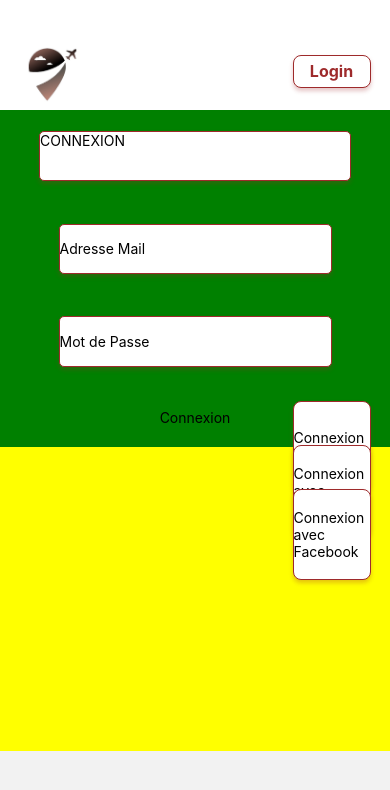
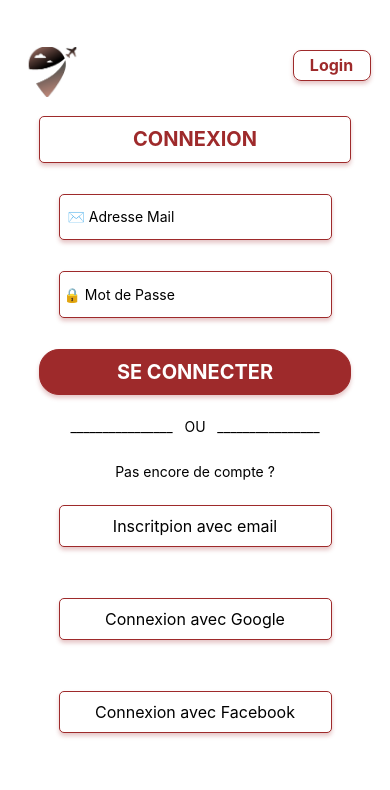
Before and after one commit to Anais1805/VoyageVoyageFront, a React Native app: screen /Connection in a window 390 px wide. Shown: the top 790 px of the page. Built offline with nearby package versions, Linux system fonts and the light colour scheme.

Commit message:
connection:4

```diff
--- a/Screens/ConnectionScreen.js
+++ b/Screens/ConnectionScreen.js
@@ -17,25 +17,30 @@ export default function ConnectionScreen({ navigation }) {
         </View>
 
         <View style={styles.part1}>
-        <Text style={styles.connexion}>CONNEXION</Text>
-        <TextInput style={styles.input} placeholder='Adresse Mail'>
+          <View style={styles.connexion}>
+            <Text style={styles.title}>CONNEXION</Text>
+          </View>
+        <TextInput style={styles.input} placeholder='  ✉️️ Adresse Mail'>
           {/* <FontAwesome name='envelope' size={20}></FontAwesome> */}
         </TextInput>
-        <TextInput style={styles.input} placeholder='Mot de Passe'></TextInput>
-           <TouchableOpacity onPress={() => handleSubmit()} activeOpacity={0.8}>
-            <Text style={styles.textConnexion}>Connexion</Text>
+        <TextInput style={styles.input} placeholder=' 🔒 Mot de Passe'></TextInput>
+           <TouchableOpacity style={styles.textconnexion} onPress={() => handleSubmit()} activeOpacity={0.8}>
+              <Text style={styles.title2}>SE CONNECTER</Text>
           </TouchableOpacity>
         </View>
 
+        <Text style={styles.compte}>________________   OU   ________________</Text>
+        <Text style={styles.compte}> Pas encore de compte ? </Text>
+
         <View style={styles.part2}>
-        <TouchableOpacity onPress={() => handleSubmit()} style={styles.login} activeOpacity={0.8}>
-            <Text style={styles.textConnexion}>Connexion avec email</Text>
+        <TouchableOpacity onPress={() => handleSubmit()} style={styles.input} activeOpacity={0.8}>
+            <Text style={styles.text}>Inscritpion avec email</Text>
           </TouchableOpacity>
-          <TouchableOpacity onPress={() => handleSubmit()} style={styles.login} activeOpacity={0.8}>
-            <Text style={styles.textConnexion}>Connexion avec Google</Text>
+          <TouchableOpacity onPress={() => handleSubmit()} style={styles.input} activeOpacity={0.8}>
+            <Text style={styles.text}>Connexion avec Google</Text>
           </TouchableOpacity>
-          <TouchableOpacity onPress={() => handleSubmit()} style={styles.login} activeOpacity={0.8}>
-            <Text style={styles.textConnexion}>Connexion avec Facebook</Text>
+          <TouchableOpacity onPress={() => handleSubmit()} style={styles.input} activeOpacity={0.8}>
+            <Text style={styles.text}>Connexion avec Facebook</Text>
           </TouchableOpacity>
         </View>
       </View>
@@ -47,11 +52,12 @@ export default function ConnectionScreen({ navigation }) {
       flex: 1,
       width:'100%',
       height: '100%',
+      backgroundColor: 'white',
     },
     header: {
       flex: 0.13,
       width: '100%',
-      backgroundColor: 'white',
+
 
     },
     logo: {
@@ -66,7 +72,6 @@ export default function ConnectionScreen({ navigation }) {
       marginLeft: '75%',
       marginTop: '-12%',
       borderRadius: 8,
-      backgroundColor: 'white',
       alignItems: 'center',
       justifyContent: 'center',
       borderWidth: 1,
@@ -88,18 +93,21 @@ export default function ConnectionScreen({ navigation }) {
     part1: {
       flex: 0.40,
       width: '100%',
-      backgroundColor: 'green',
       alignItems: 'center',
       justifyContent: 'space-around',
     },
     part2: {
       flex: 0.36,
       width: '100%',
-      backgroundColor: 'yellow',
+      alignItems: 'center',
+      justifyContent: 'space-around',
+      marginTop: '-5%',
     },
     input: {
       width: '70%',
       height: '15%',
+      alignItems: 'center',
+      justifyContent: 'center',
       borderRadius: 5,
       backgroundColor: 'white',
       borderWidth: 1,
@@ -128,5 +136,44 @@ export default function ConnectionScreen({ navigation }) {
       shadowOpacity: 0.27,
       shadowRadius: 4.65,
       elevation: 6,
+      alignItems: 'center',
+      justifyContent: 'center',
+    },
+    title: {
+      fontSize: 20,
+      fontWeight: 'bold',
+      color: '#9E2A2B',
+    },
+    textconnexion: {
+      width: '80%',
+      height: '15%',
+      borderRadius: 20,
+      backgroundColor: '#9E2A2B',
+      borderWidth: 1,
+      borderColor: '#9E2A2B',
+      shadowColor: "#9E2A2B",
+      shadowOffset: {
+            width: 0,
+            height: 3,
+            },
+      shadowOpacity: 0.27,
+      shadowRadius: 4.65,
+      elevation: 6,
+      alignItems: 'center',
+      justifyContent: 'center',
+    },
+    title2: {
+      fontSize: 20,
+      fontWeight: 'bold',
+      color: 'white',
+    },
+    text: {
+      fontSize: 16,
+    },
+    compte: {
+      backgroundColor: "white",
+      textAlign: 'center',
+      marginBottom: '5%',
+      marginTop: '2%',
     }
   })
```
